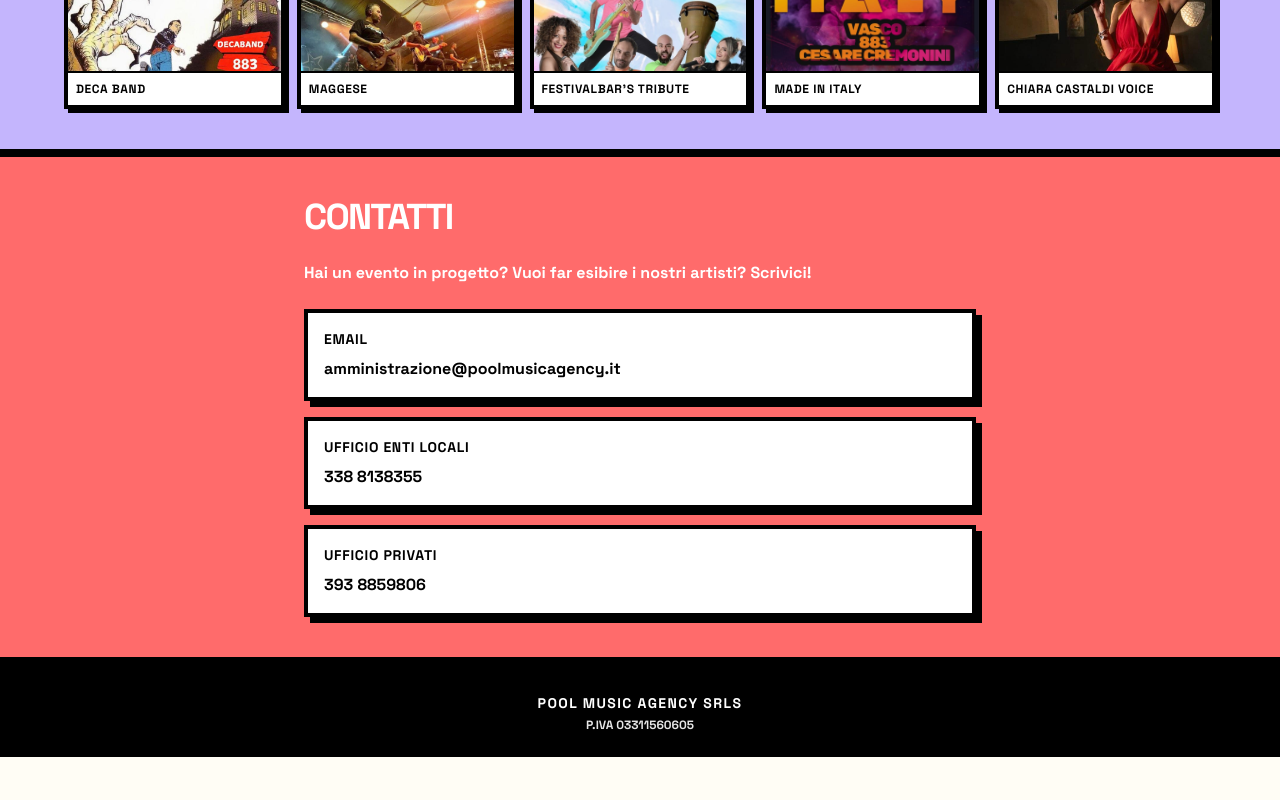
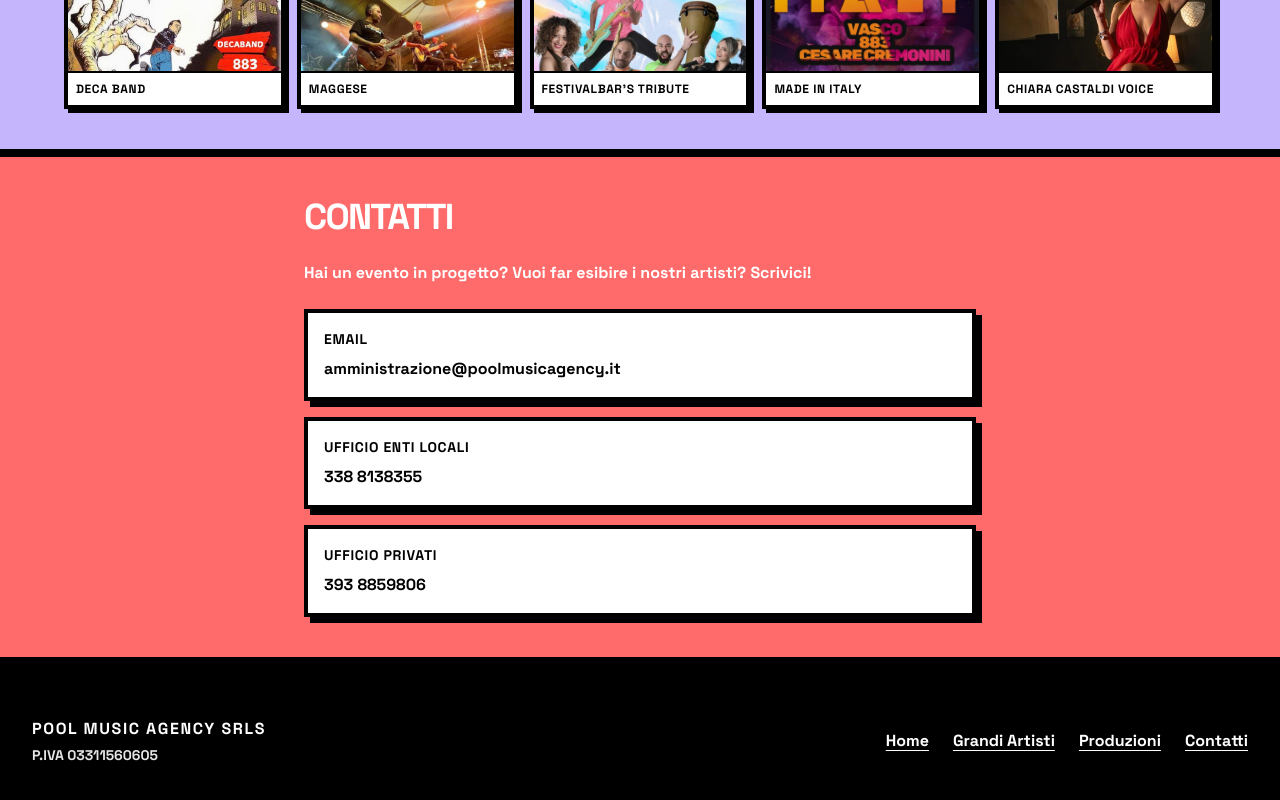
Before and after one commit to thapullover/poolmusicagency, a Next.js app: page /depliant in a window 1280 px wide. Shown: the part 2395-3195 px from the top of the page. Before the commit the page ends 3152 px from the top, so only its background shows below. Built offline with nearby package versions, Linux system fonts and the light colour scheme.

Commit message:
partita iva depliant

```diff
--- a/src/app/depliant/page.tsx
+++ b/src/app/depliant/page.tsx
@@ -1,10 +1,11 @@
 import Image from "next/image";
+import Link from "next/link";
 import { artisti } from "@/data/grandi-artisti";
 import { produzioni } from "@/data/produzioni";
 
 export const metadata = {
-  title: "Depliant | Pool Music Agency",
-  description: "Brochure stampabile di Pool Music Agency",
+  title: "Depliant | Pool Music Agency SRLS",
+  description: "Brochure stampabile di Pool Music Agency SRLS",
 };
 
 export default function DepliantPage() {
@@ -24,7 +25,7 @@ export default function DepliantPage() {
           </div>
         </div>
         {/* Maschera per nascondere il footer sulla prima pagina in stampa */}
-        <div className="depliant-footer-mask hidden h-20 w-full print:block" aria-hidden />
+        <div className="depliant-footer-mask hidden h-40 w-full print:block" aria-hidden />
       </section>
 
       {/* Chi siamo */}
@@ -158,12 +159,42 @@ export default function DepliantPage() {
       </section>
 
       {/* Footer del depliant */}
-      <footer className="depliant-footer border-t-4 border-neo-ink bg-neo-ink px-6 py-6 text-neo-white">
-        <div className="mx-auto flex max-w-6xl flex-col items-center gap-1 text-center">
-          <span className="font-black uppercase tracking-widest text-sm">Pool Music Agency SRLS</span>
-          <span className="text-xs font-bold text-neo-white/90">
-            P.IVA 03311560605
-          </span>
+      <footer className="depliant-footer border-t-4 border-neo-ink bg-neo-ink px-4 py-12 text-neo-white sm:px-6 lg:px-8">
+        <div className="mx-auto flex max-w-7xl flex-col items-center justify-between gap-6 sm:flex-row">
+          <div className="flex flex-col items-center gap-1 sm:items-start">
+            <span className="font-black uppercase tracking-widest">
+              Pool Music Agency SRLS
+            </span>
+            <span className="text-center text-sm font-bold text-neo-white/90 sm:text-left">
+              P.IVA 03311560605
+            </span>
+          </div>
+          <nav className="flex flex-wrap justify-center gap-6" aria-label="Navigazione footer">
+            <Link
+              href="/"
+              className="font-bold underline underline-offset-4 hover:no-underline"
+            >
+              Home
+            </Link>
+            <Link
+              href="/grandi-artisti"
+              className="font-bold underline underline-offset-4 hover:no-underline"
+            >
+              Grandi Artisti
+            </Link>
+            <Link
+              href="/produzioni"
+              className="font-bold underline underline-offset-4 hover:no-underline"
+            >
+              Produzioni
+            </Link>
+            <Link
+              href="/contatti"
+              className="font-bold underline underline-offset-4 hover:no-underline"
+            >
+              Contatti
+            </Link>
+          </nav>
         </div>
       </footer>
     </div>
--- a/src/app/globals.css
+++ b/src/app/globals.css
@@ -82,7 +82,7 @@ body {
 
   .depliant-print {
     max-width: 100%;
-    padding-bottom: 80px; /* Spazio per il footer fisso */
+    padding-bottom: 160px; /* Spazio per il footer fisso (brand + P.IVA + nav) */
   }
 
   .depliant-section {
@@ -117,7 +117,7 @@ body {
     bottom: 0;
     left: 0;
     right: 0;
-    height: 80px;
+    height: 160px;
     background: var(--neo-canvas);
     z-index: 1;
   }
```
